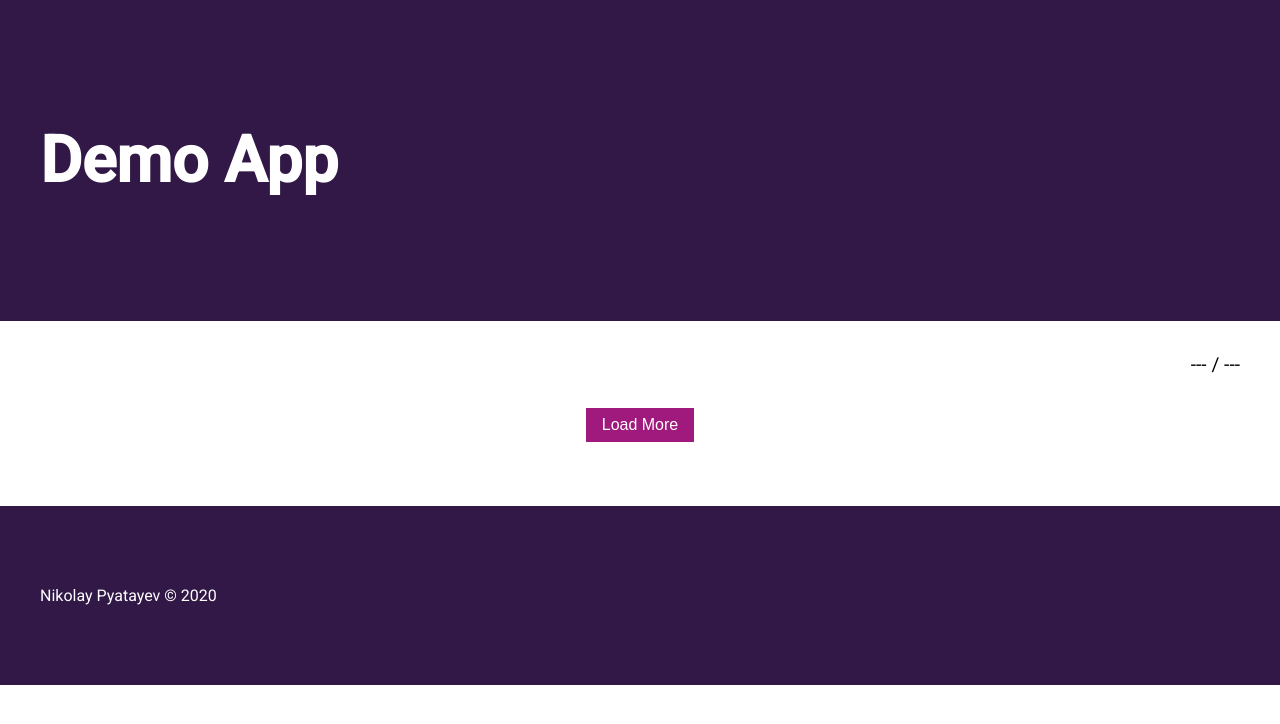
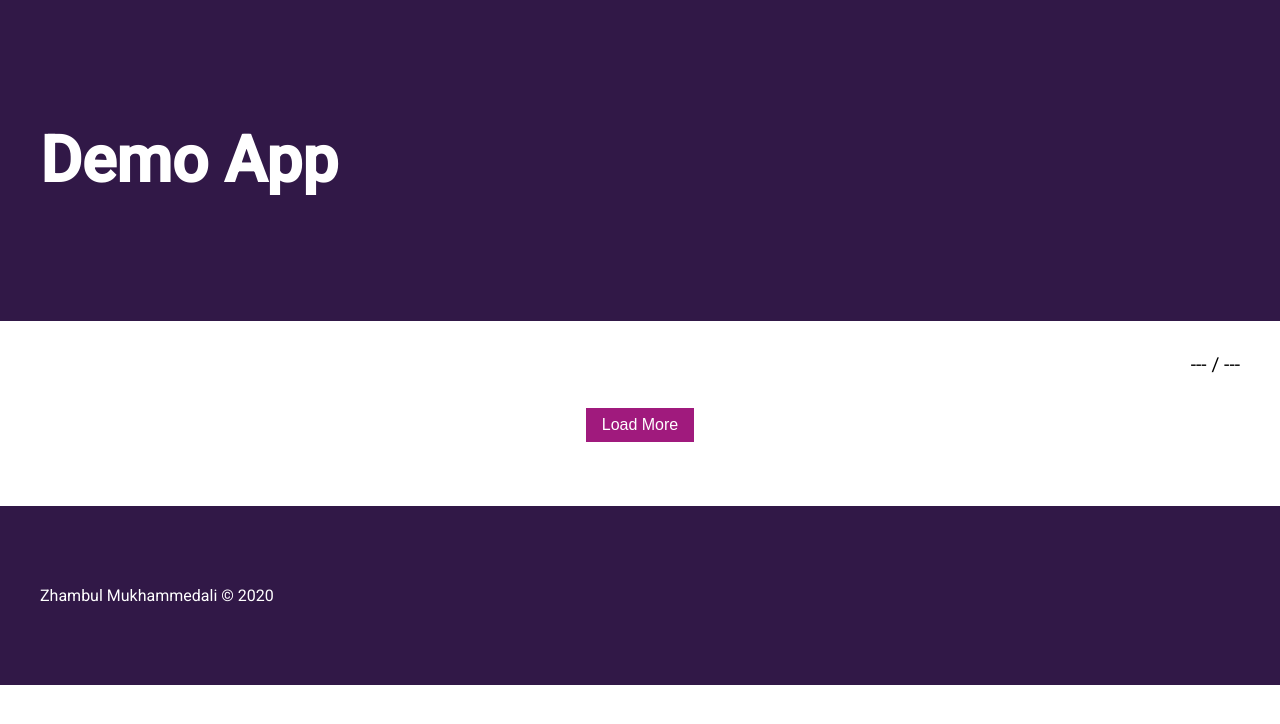
Before and after one commit to alishka2000/Rick-And-Morty-JQuery, a plain HTML site: page index.html in a window 1280 px wide. Drawn offline with nearby package versions, Linux system fonts and the light colour scheme; no server answers.

Commit message:
Update index.html

```diff
--- a/index.html
+++ b/index.html
@@ -29,7 +29,7 @@
 
     <footer>
       <div class="container">
-        Nikolay Pyatayev &copy; 2020
+        Zhambul Mukhammedali &copy; 2020
       </div>
     </footer>
 
```
